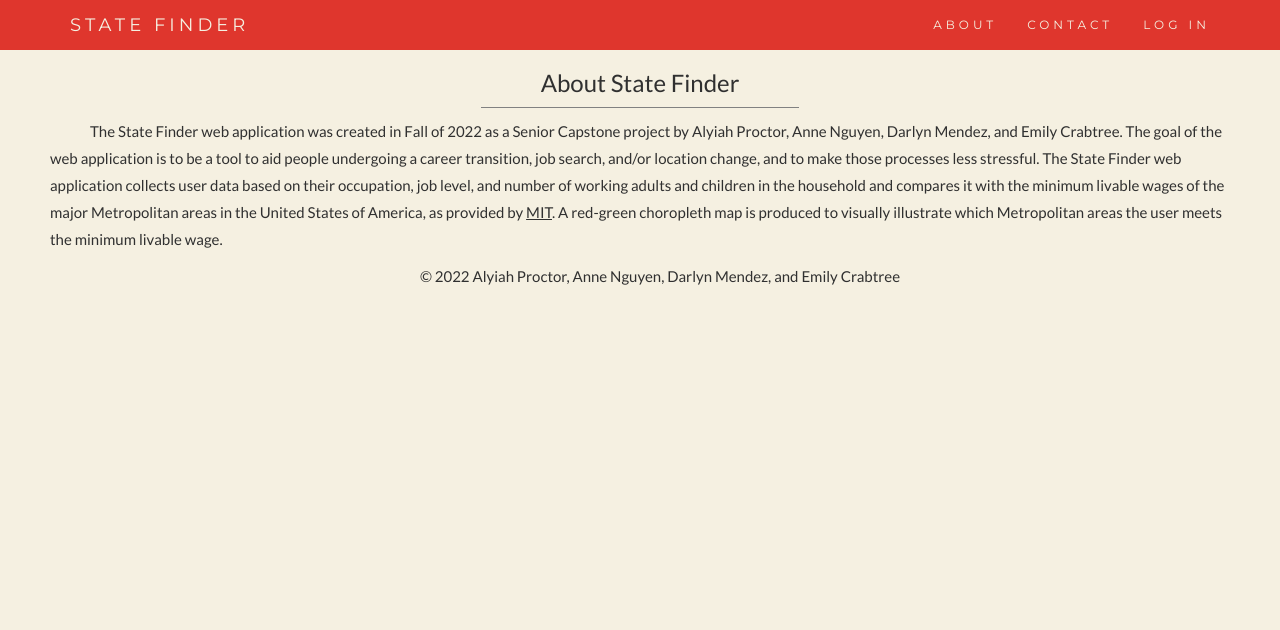
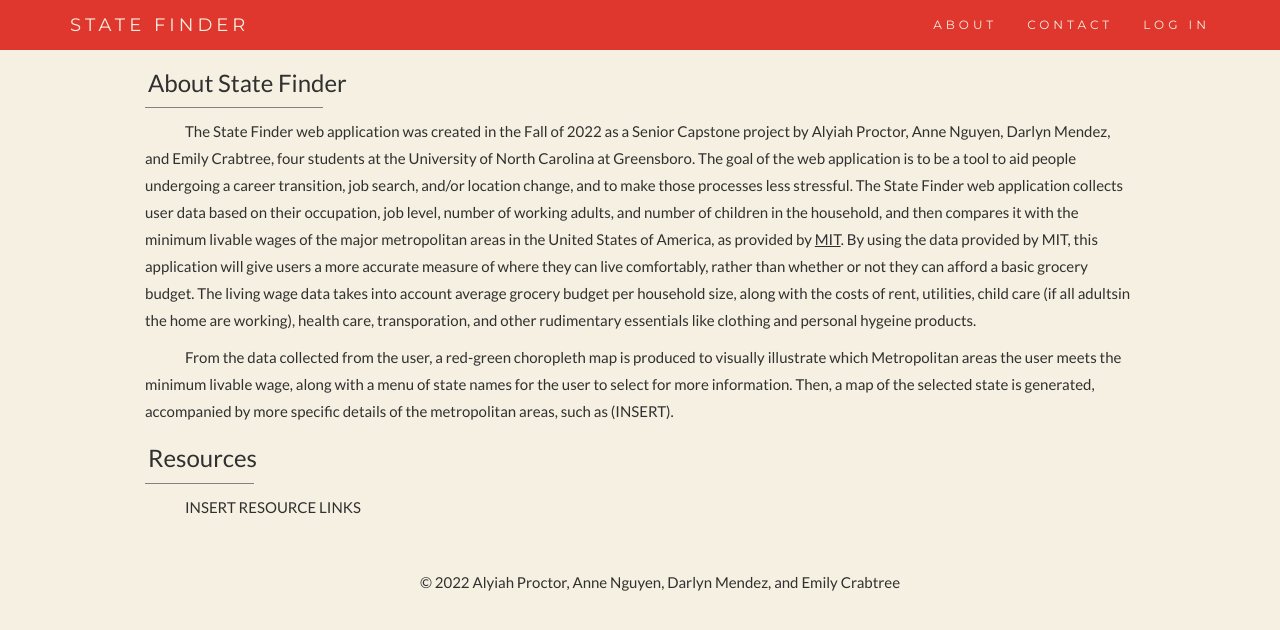
Before and after one commit to Alyiahp/490-Interactive-Dashboard, a Flask app: page /about in a window 1280 px wide. Shown: the top 630 px of the page. Run offline with Flask 2, Linux system fonts and the light colour scheme; some libraries are stand-ins or nearby versions.

Commit message:
Added contact and forms files, updated routes, base, and about

```diff
--- a/app/routes.py
+++ b/app/routes.py
@@ -1,5 +1,6 @@
-from flask import Flask, render_template, request
+from flask import Flask, render_template, request, redirect, flash
 from app import app
+import os
 import pandas as pd
 import numpy as np
 import pyodbc
@@ -8,6 +9,8 @@ import requests
 import plotly.express as px
 import geopandas as gpd
 from urllib.request import urlopen
+from .forms import ContactForm
+from flask_mail import Message, Mail
 
 #connecting to the data base constants
 server = 'statefinder.database.windows.net'
@@ -33,13 +36,23 @@ one_adult = pd.read_sql_query(q2, conn)
 two_adults_1w = pd.read_sql_query(q3, conn)
 conn.close
 
-
 #temperary reads
 #one_adult = pd.DataFrame(pd.read_excel('/Users/alyia/state_finder/venv/app/sfd.xlsx',sheet_name = '1_Adult', header = 0))
 #two_adults_1w = [] #pd.DataFrame(pd.read_excel('/Users/alyia/state_finder/venv/app/sfd.xlsx',sheet_name = '2_Adults_1_Working', header = 0))
 two_adults_2w = [] #pd.DataFrame(pd.read_excel('/Users/alyia/state_finder/venv/app/sfd.xlsx',sheet_name = '2_Adults_Both_Working', header = 0))
 
+mail = Mail()
 
+SECRET_KEY = os.urandom(32)
+
+app.config['SECRET_KEY'] = SECRET_KEY
+app.config["MAIL_SERVER"] = "smtp.gmail.com"
+app.config["MAIL_PORT"] = 465
+app.config["MAIL_USE_SSL"] = True
+app.config["MAIL_USERNAME"] = 'sfmssgbot@gmail.com'
+app.config["MAIL_PASSWORD"] = 'zpklgtbnupcdvmmy'
+
+mail.init_app(app)
 
 app.config['TEMPLATES_AUTO_RELOAD'] = True
 @app.route('/')
@@ -61,14 +74,32 @@ def index():
 
 @app.route('/')
 @app.route('/about', methods=['GET'])
-
 def about():
     #render about page
     return render_template('about.html')
 
-@app.route('/')
 @app.route('/contact', methods=['GET', 'POST'])
-#def contact():
+def contact():
+  form = ContactForm()
+
+  if request.method == 'POST':
+    if form.validate() == False:
+        flash('All fields are required.')
+        return render_template('contact.html', form=form)
+
+    else:
+      msg = Message(form.subject.data, sender='sfmssgbot@gmail.com', recipients=['statefinderhelp@gmail.com'])
+      msg.body = """
+      From: %s
+      Email:  %s;
+      %s
+      """ % (form.name.data, form.email.data, form.message.data)
+      mail.send(msg)
+
+      return render_template('contact.html', success=True)
+
+  elif request.method == 'GET':
+    return render_template('contact.html', form=form)
 
 
 @app.route('/')
--- a/app/templates/about.html
+++ b/app/templates/about.html
@@ -1,15 +1,28 @@
 {% extends "base.html" %}
     {% block content %}
     <div class="container-fluid" style="padding-top: 50px">
-        <h3 class="text-center">About State Finder</h3>
-        <div class="border">&nbsp;</div>
+        <h3 style="text-indent: 3px"> About State Finder</h3>
+        <div class="aboutborder">&nbsp;</div>
         <p></p>
-        <p>The State Finder web application was created in Fall of 2022 as a Senior Capstone project by Alyiah Proctor, Anne Nguyen, Darlyn Mendez,
-            and Emily Crabtree. The goal of the web application is to be a tool to aid people undergoing a career transition, job search, and/or
-            location change, and to make those processes less stressful. The State Finder web application collects user data based on their occupation,
-            job level, and number of working adults and children in the household and compares it with the minimum livable wages of the major Metropolitan
-            areas in the United States of America, as provided by <a href="https://livingwage.mit.edu/" style="text-decoration:underline">MIT</a>. A red-green choropleth map is produced to
-            visually illustrate which Metropolitan areas the user meets the minimum livable wage. </p>
+        <p>The State Finder web application was created in the Fall of 2022 as a Senior Capstone project by Alyiah Proctor, Anne Nguyen, Darlyn Mendez,
+            and Emily Crabtree, four students at the University of North Carolina at Greensboro. The goal of the web application is to be a tool to
+            aid people undergoing a career transition, job search, and/or location change, and to make those processes less stressful. The State Finder
+            web application collects user data based on their occupation, job level, number of working adults, and number of children in the household,
+            and then compares it with the minimum livable wages of the major metropolitan areas in the United States of America, as provided by
+            <a href="https://livingwage.mit.edu/" style="text-decoration:underline">MIT</a>. By using the data provided by MIT, this application will
+            give users a more accurate measure of where they can live comfortably, rather than whether or not they can afford a basic grocery budget.
+            The living wage data takes into account average grocery budget per household size, along with the costs of rent, utilities, child care
+            (if all adultsin the home are working), health care, transporation, and other rudimentary essentials like clothing and personal hygeine
+            products. </p>
+            <p>From the data collected from the user, a red-green choropleth map is produced to visually illustrate which Metropolitan areas the user
+            meets the minimum livable wage, along with a menu of state names for the user to select for more information. Then, a map of the selected
+            state is generated, accompanied by more specific details of the metropolitan areas, such as (INSERT).</p>
+            <p></p>
+            <h3 style="text-indent: 3px"> Resources</h3>
+            <div class="contactborder">&nbsp;</div>
+            <p></p>
+            <p>INSERT RESOURCE LINKS</p>
+
     </div>
     {% endblock %}
 </body>
--- a/app/templates/base.html
+++ b/app/templates/base.html
@@ -38,7 +38,17 @@
     height: 2px;
     margin: 0px auto;
     border-bottom: 1px solid #818181;
-}
+  }
+  .contactborder {
+    width: 11%;
+    height: 2px;
+    border-bottom: 1px solid #818181;
+ }
+ .aboutborder {
+    width: 18%;
+    height: 2px;
+    border-bottom: 1px solid #818181;
+ }
   .jumbotron {
     background-color: #DF362D;
     color: #f5f0e1;
@@ -46,8 +56,9 @@
     font-family: Montserrat, sans-serif;
   }
   .container-fluid {
-    padding-left: 50px;
-    padding-right: 50px;
+    margin-left: 130px;
+    margin-right: 130px;
+    padding-bottom: 3%;
     background-color: #f5f0e1;
   }
   .bg-grey {
@@ -131,10 +142,9 @@
   }
   .footerc{
     position: fixed;
-    bottom: 0;
-    padding-left: 50px;
-    padding-right: 50px;
-    background-color: #f5f0e1;
+       text-align: center;
+       bottom: 0px;
+       width: 100%;
   }
   .navbar {
     margin-bottom: 0;
@@ -357,7 +409,7 @@ a:active {
   </div>
 </nav>
     {% block content %}{% endblock %}
-    <div class="footer text-center">
+    <div class="footerc text-center" style="position: relative">
         <p>© 2022 Alyiah Proctor, Anne Nguyen, Darlyn Mendez, and Emily Crabtree</p>
     </div>
 
```
Also changed, not shown: other parts of app/templates/base.html (+68 -26 lines), app/forms.py (added, +12 -0 lines), app/templates/contact.html (+37 -13 lines).
